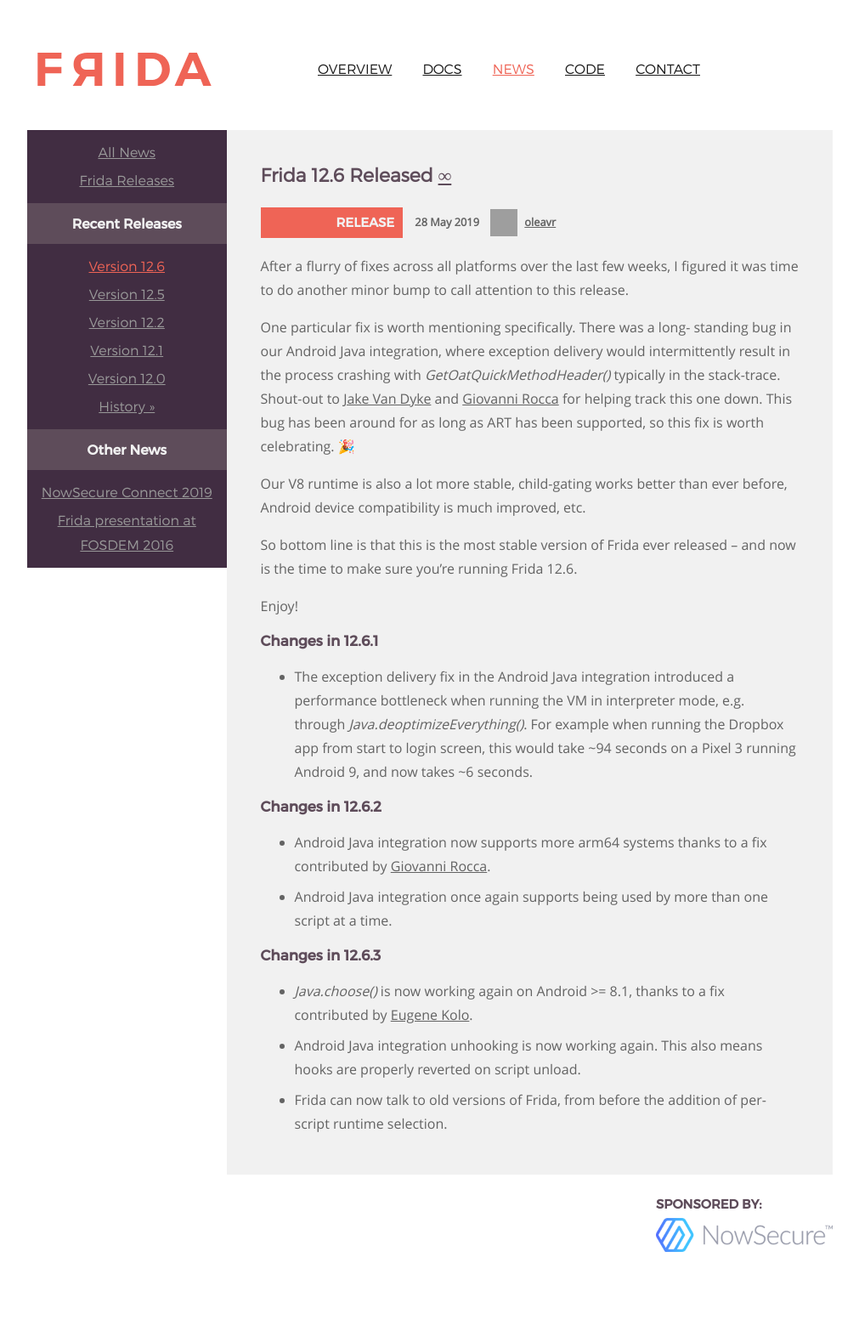
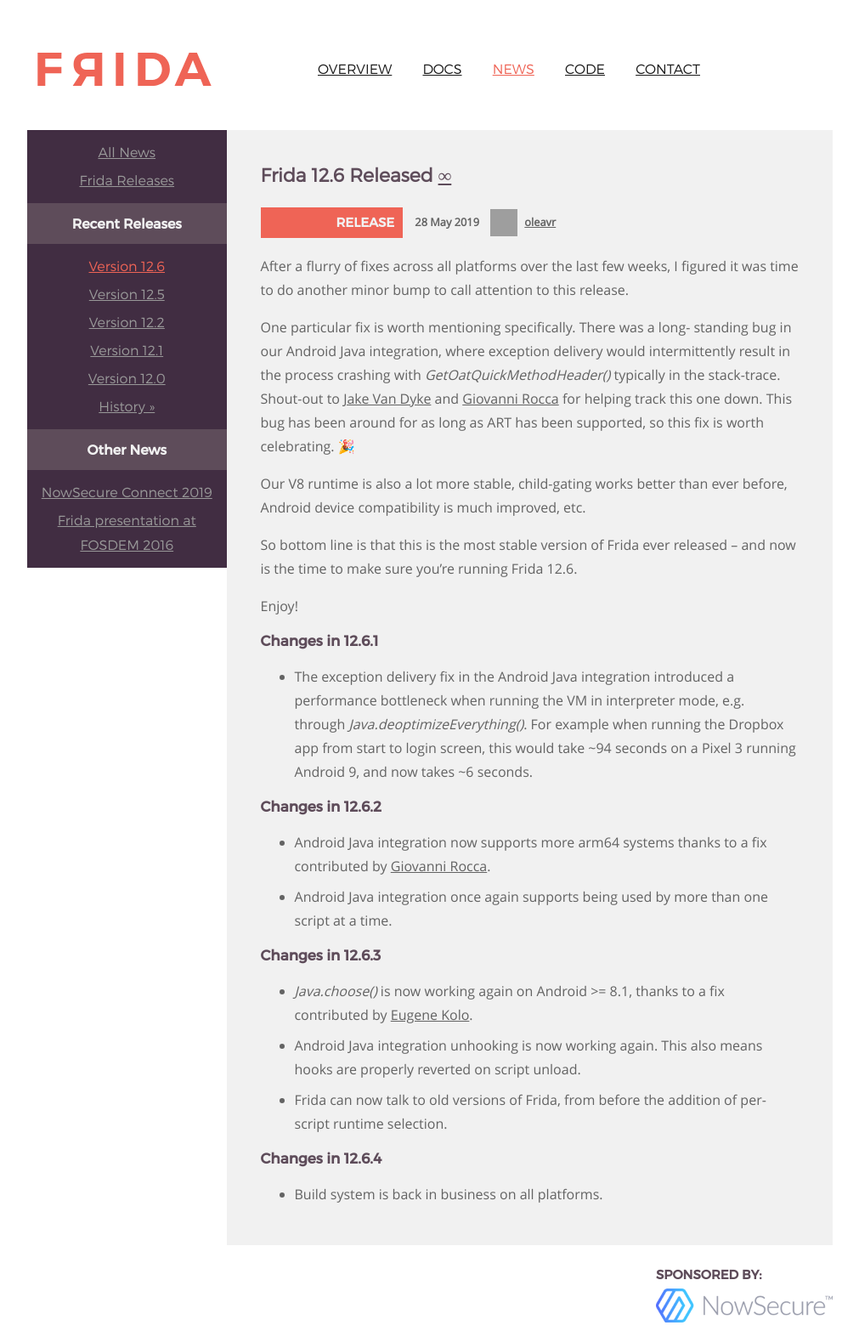
Before and after one commit to frida/frida-website, a Jekyll site: the page built from _posts/2019-05-28-frida-12-6-released.markdown, in a window 1280 px wide. Shown: the whole page at 85% size, without its empty margins (129-1140 px from the left). Built offline with Jekyll 4.4.1, drawn with Linux system fonts in a browser that asks for light colours; before the commit the page ends 1483 px from its top, so only the background shows below that; grey boxes are pictures that could not be loaded.

Commit message:
Summarize changes in 12.6.4

```diff
--- a/_posts/2019-05-28-frida-12-6-released.markdown
+++ b/_posts/2019-05-28-frida-12-6-released.markdown
@@ -51,6 +51,10 @@ Enjoy!
 - Frida can now talk to old versions of Frida, from before the addition
   of per-script runtime selection.
 
+### Changes in 12.6.4
+
+- Build system is back in business on all platforms.
+
 
 [Jake Van Dyke]: https://twitter.com/giantpune
 [Giovanni Rocca]: https://twitter.com/iGio90
```
